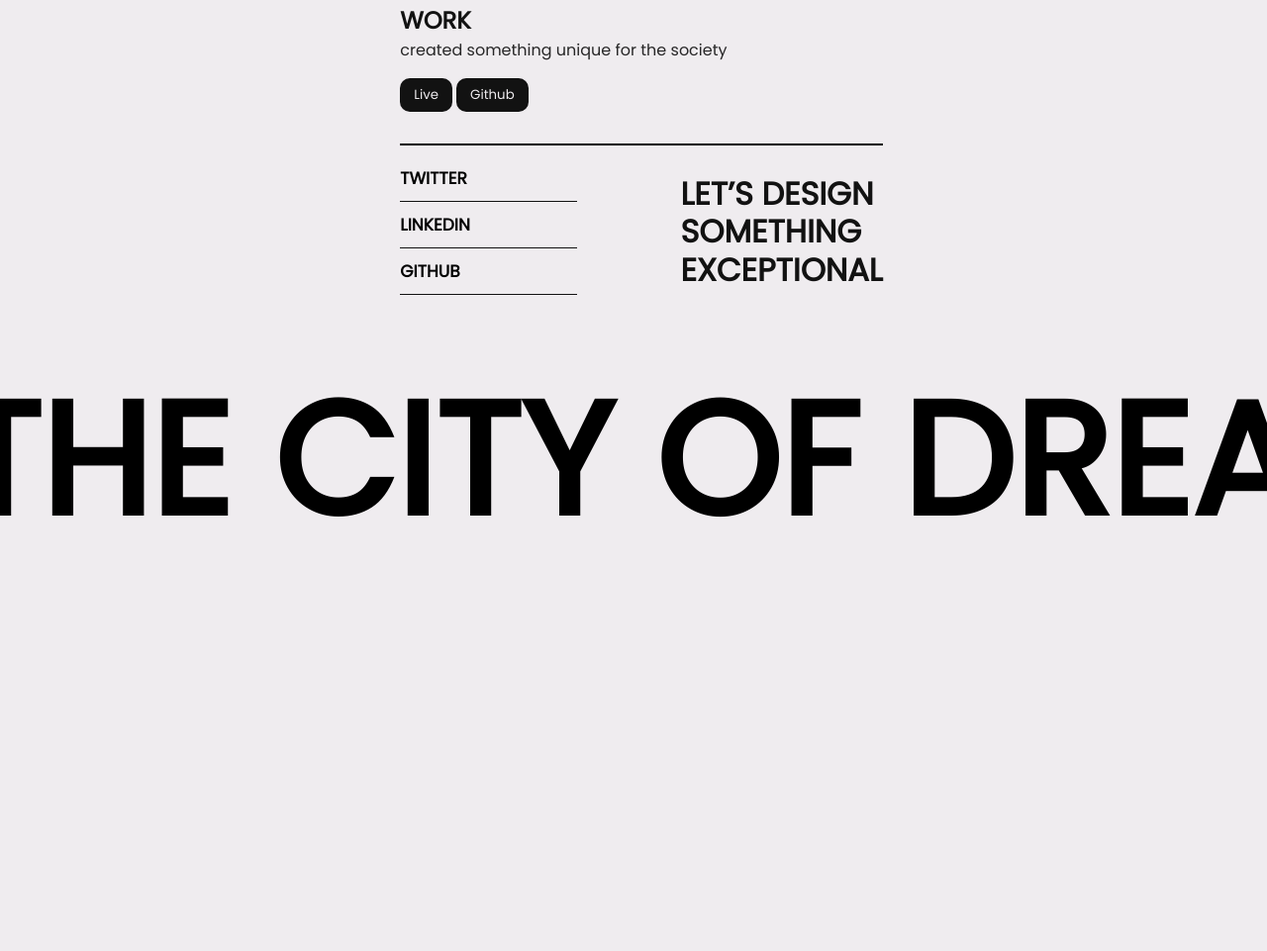
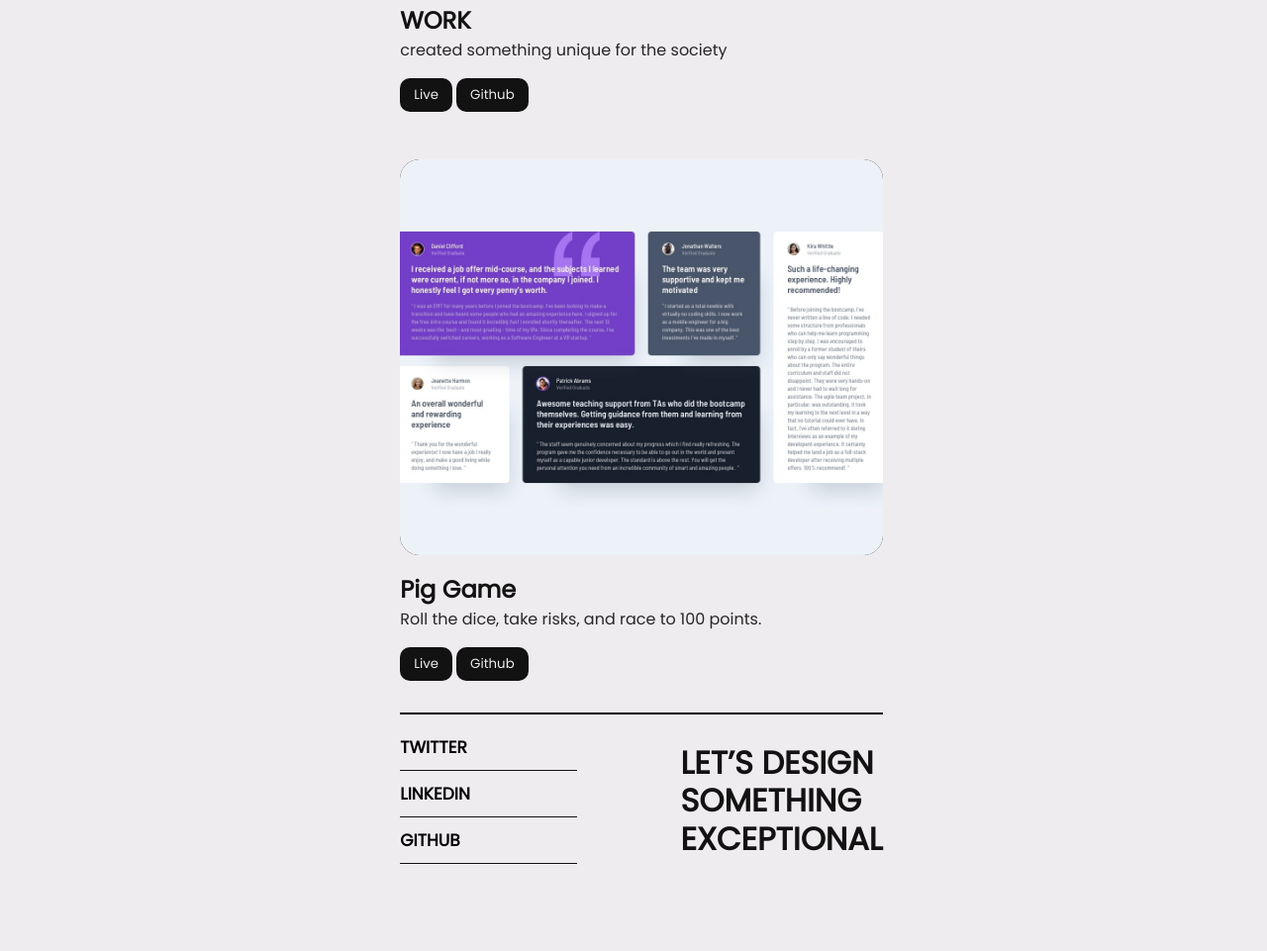
Before and after one commit to akash-agasur/PORTFOLIO, a plain HTML site: page menus/work.html in a window 1280 px wide. Shown: the part 2307-3268 px from the top of the page at 99% size. Before the commit the page ends 2892 px from the top, so only its background shows below. Drawn offline with Linux system fonts and the light colour scheme.

Commit message:
work updated

```diff
--- a/css/work.css
+++ b/css/work.css
@@ -299,6 +299,42 @@ margin-top: 1rem;
 text-decoration: none;
 color: var(--off-white);
 }
+                                /* -----------box5 */
+.work5{
+  margin-top: 3rem;
+}
+.work-box5 img{
+ height: 400px;
+  width: 100%;
+  background-color: black;
+  border-radius: 20px;
+  object-fit: cover;
+}
+.work-box5, h2{
+  font-family: var(--poppins);
+  margin-top: 10px;
+  color: var(--black);
+}
+.work-box5 p{
+  font-family: var(--poppins);
+  color: var(--black);
+  opacity: .7;
+
+}
+
+.w-button-5 button{
+  font-family: var(--poppins);
+  border: none;
+  padding: 7px 14px;
+border-radius: 10px;
+background-color: var(--black);
+margin-top: 1rem;
+}
+
+.w-button-5 button a{
+text-decoration: none;
+color: var(--off-white);
+}
 
 .right{
  display: flex;
--- a/menus/work.html
+++ b/menus/work.html
@@ -93,6 +93,18 @@
             <button><a class="ngt-white" href="https://github.com/akash-agasur/Hosting-Site">Github</a></button>
           </div>
             </div>
+                                    <!-- ------box5 -->
+            <div class="work5">
+              <div class="work-box5">
+                  <img src="/images/work5.jpg" alt="">
+              </div>
+              <h2 class="ngt-white">Pig Game </h2>
+              <p class="ngt-white"> Roll the dice, take risks, and race to 100 points. </p>
+               <div class="w-button-5">
+            <button><a class="ngt-white" href="https://testimonials-grid-section-main-ten-beta.vercel.app/">Live</a></button>
+            <button><a class="ngt-white" href="https://github.com/akash-agasur/testimonials-grid-section-main">Github</a></button>
+          </div>
+            </div>
 
             <div class="certificates">
                   <div class="certify-1">
```
Also changed, not shown: images/work5.jpg (added).
